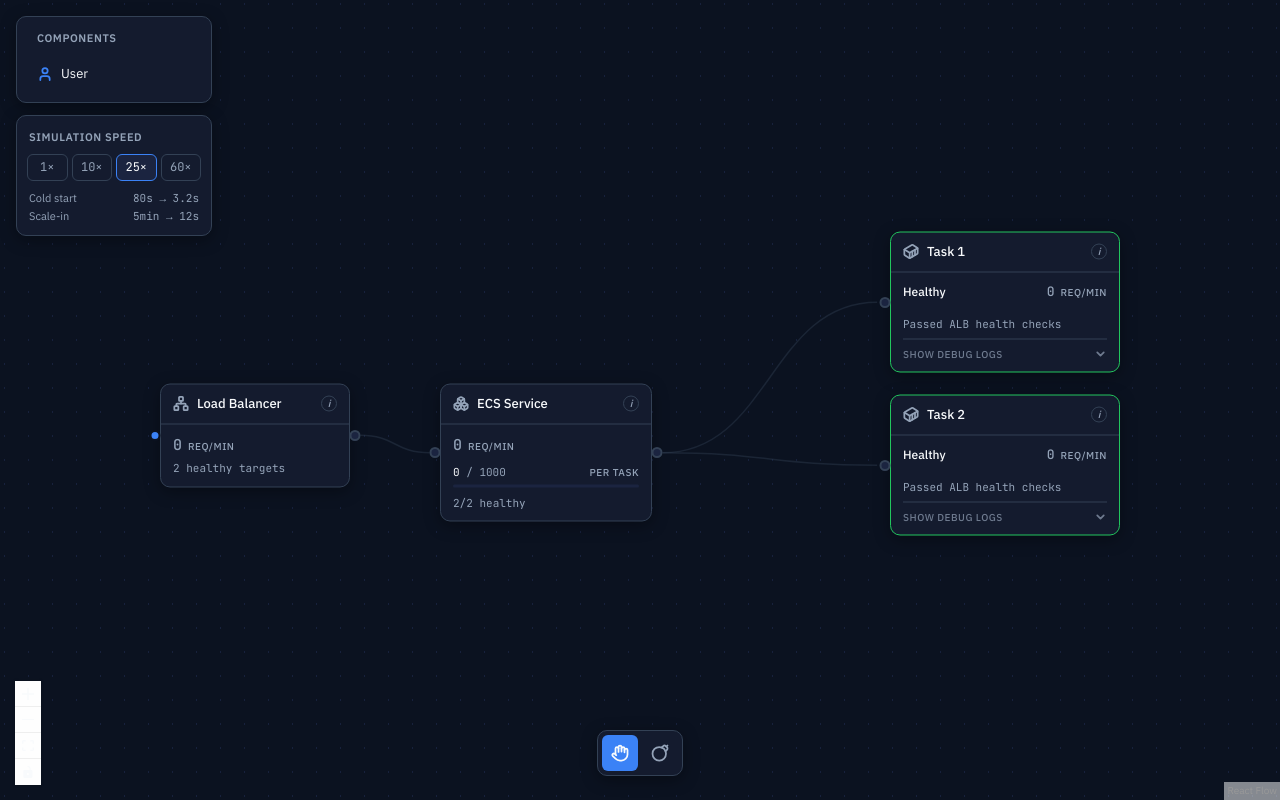
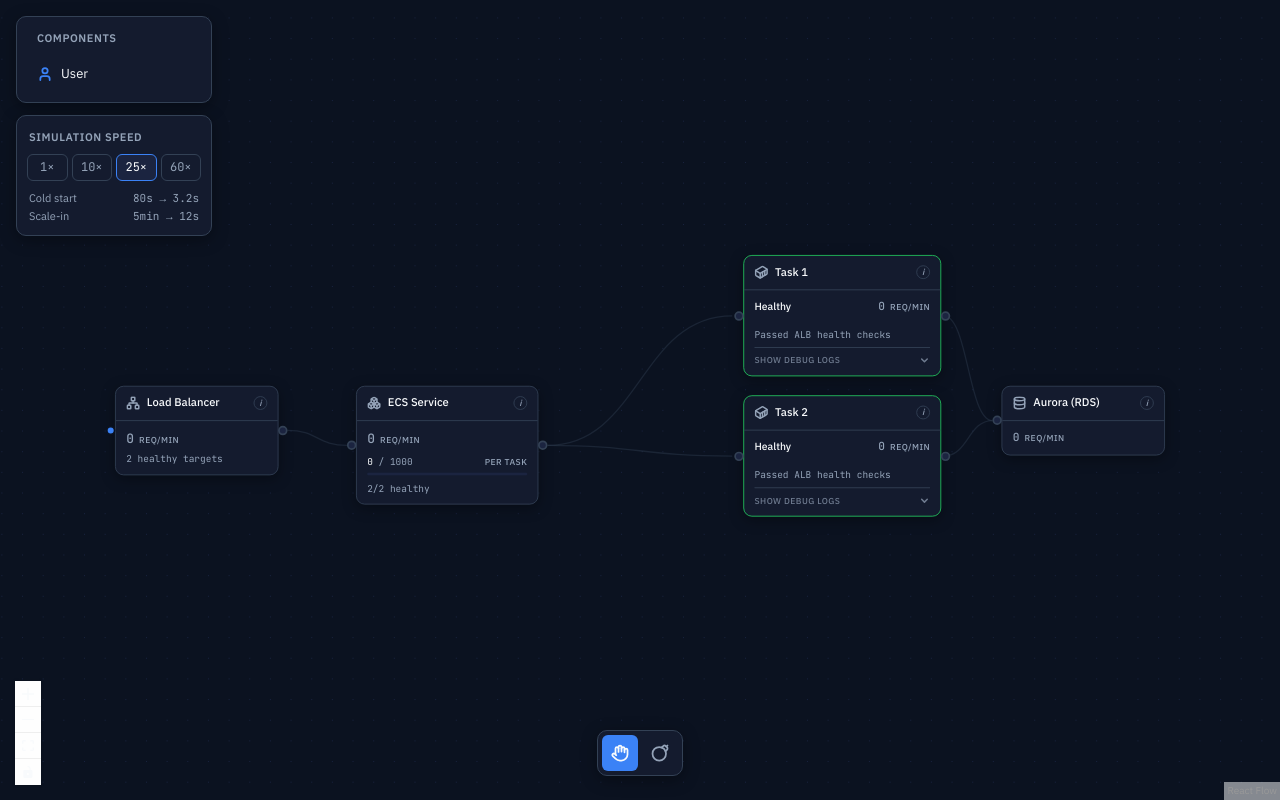
Before and after one commit to OrionTH1/ecs-terraform-infra, a React (Vite) app in the folder simulator/: page / in a window 1280 px wide. Built offline with nearby package versions, Linux system fonts and the light colour scheme.

Commit message:
feat: implement rds nodes

```diff
--- a/simulator/src/canvas/SimulatorCanvas.tsx
+++ b/simulator/src/canvas/SimulatorCanvas.tsx
@@ -3,6 +3,7 @@ import { Background, BackgroundVariant, Controls, ReactFlow, useNodesState, useE
 import { AlbNode } from '../nodes/infra/AlbNode'
 import { EcsServiceNode } from '../nodes/infra/EcsServiceNode'
 import { TaskNode } from '../nodes/infra/TaskNode'
+import { RdsNode } from '../nodes/infra/RdsNode'
 import { UserNode } from '../nodes/interaction/UserNode'
 import { RequestFlowEdge } from '../edges/RequestFlowEdge'
 import { ComponentsPanel } from '../panels/ComponentsPanel'
@@ -19,12 +20,13 @@ import { useToolShortcuts } from '../hooks/useToolShortcuts'
 import { useSettleViewport } from '../hooks/useSettleViewport'
 import { useSimulationStore } from '../store/useSimulationStore'
 import { ALB_NODE_ID, ALB_TO_ECS_EDGE_ID, FIT_VIEW_OPTIONS, initialEdges, initialNodes } from './initial-graph'
-import type { AlbNodeData, EcsServiceNodeData, SimulatorFlowNode } from '../types/node-data'
+import type { AlbNodeData, EcsServiceNodeData, RdsNodeData, SimulatorFlowNode } from '../types/node-data'
 
 const nodeTypes = {
   alb: AlbNode,
   ecsService: EcsServiceNode,
   task: TaskNode,
+  rds: RdsNode,
   user: UserNode,
 }
 
@@ -44,7 +46,7 @@ export function SimulatorCanvas() {
   useSettleViewport(tasks.length)
 
   const { requestsByUserId, requestsByTaskId, totalRequestsAtAlb, healthyTaskCount } = useTrafficRouting({ nodes, edges, tasks })
-  const { taskNodes, taskEdges, healthyTaskEdgeIds } = useTaskGraph({ tasks, requestsByTaskId })
+  const { taskNodes, taskEdges, rdsEdges, healthyTaskEdgeIds } = useTaskGraph({ tasks, requestsByTaskId })
   const { isValidConnection, onConnect } = useCanvasConnections({ nodes, edges, setEdges })
   const { onDragOver, onDrop } = useNodePalette({ onNodesChange })
 
@@ -71,6 +73,11 @@ export function SimulatorCanvas() {
           return { ...node, data }
         }
 
+        if (node.type === 'rds') {
+          const data: RdsNodeData = { ...node.data, requestsPerMinute: totalRequestsAtAlb }
+          return { ...node, data }
+        }
+
         return node
       }),
       ...taskNodes,
@@ -94,8 +101,9 @@ export function SimulatorCanvas() {
         return edge
       }),
       ...taskEdges,
+      ...rdsEdges,
     ],
-    [edges, requestsByUserId, totalRequestsAtAlb, taskEdges],
+    [edges, requestsByUserId, totalRequestsAtAlb, taskEdges, rdsEdges],
   )
 
   return (
--- a/simulator/src/canvas/initial-graph.ts
+++ b/simulator/src/canvas/initial-graph.ts
@@ -4,11 +4,13 @@ import type { RequestFlowEdge } from '../types/edge-data'
 
 export const ALB_NODE_ID = 'alb'
 export const ECS_SERVICE_NODE_ID = 'ecs-service'
+export const RDS_NODE_ID = 'rds'
 export const ALB_TO_ECS_EDGE_ID = 'alb-ecs-service'
 
 const ECS_SERVICE_POSITION = { x: 640, y: 200 }
 
 export const TASK_COLUMN_X = 1090
+export const RDS_NODE_POSITION = { x: TASK_COLUMN_X + 300, y: ECS_SERVICE_POSITION.y }
 export const FIT_VIEW_OPTIONS = { padding: 0.22, maxZoom: 1 }
 
 export const TASK_ROW_GAP = 22
@@ -50,6 +52,20 @@ export const initialNodes: SimulatorFlowNode[] = [
     draggable: false,
     deletable: false,
   },
+  {
+    id: RDS_NODE_ID,
+    type: 'rds',
+    position: RDS_NODE_POSITION,
+    data: {
+      label: 'Aurora (RDS)',
+      tooltip:
+        'Aurora Serverless v2 (Postgres). Configured for 0–1 ACU and auto-pauses after an hour idle — a cost-optimized dev config, not a production capacity plan. Traffic shown here is a simplification: the real API is a health-check canary and does not query the database on every request.',
+      status: 'idle',
+      requestsPerMinute: 0,
+    },
+    draggable: false,
+    deletable: false,
+  },
 ]
 
 export const initialEdges: RequestFlowEdge[] = [
--- a/simulator/src/hooks/useTaskGraph.ts
+++ b/simulator/src/hooks/useTaskGraph.ts
@@ -2,6 +2,7 @@ import { useMemo } from 'react'
 import {
   ECS_SERVICE_NODE_ID,
   FALLBACK_TASK_HEIGHT,
+  RDS_NODE_ID,
   TASK_COLUMN_CENTER_Y,
   TASK_COLUMN_X,
   TASK_ROW_GAP,
@@ -74,10 +75,26 @@ export function useTaskGraph({ tasks, requestsByTaskId }: TaskGraphArgs) {
     [orderedTasks, requestsByTaskId],
   )
 
+  const rdsEdges = useMemo(
+    (): RequestFlowEdge[] =>
+      orderedTasks.map((task) => ({
+        id: `${task.id}-${RDS_NODE_ID}`,
+        type: 'requestFlow',
+        source: task.id,
+        sourceHandle: 'out',
+        target: RDS_NODE_ID,
+        targetHandle: 'in',
+        data: { requestsPerMinute: requestsByTaskId.get(task.id) ?? 0 },
+        deletable: false,
+        reconnectable: false,
+      })),
+    [orderedTasks, requestsByTaskId],
+  )
+
   const healthyTaskEdgeIds = useMemo(
     () => tasks.filter((task) => task.status === 'healthy').map((task) => `${ECS_SERVICE_NODE_ID}-${task.id}`),
     [tasks],
   )
 
-  return { taskNodes, taskEdges, healthyTaskEdgeIds }
+  return { taskNodes, taskEdges, rdsEdges, healthyTaskEdgeIds }
 }
--- a/simulator/src/icons/index.tsx
+++ b/simulator/src/icons/index.tsx
@@ -1,4 +1,4 @@
-import { Bomb, Boxes, ChevronDown, Container, Hand, Network, User, type LucideIcon } from 'lucide-react'
+import { Bomb, Boxes, ChevronDown, Container, Database, Hand, Network, User, type LucideIcon } from 'lucide-react'
 
 const STROKE_WIDTH = 1.75
 
@@ -27,6 +27,10 @@ export function TaskIcon({ className }: IconProps) {
   return <Glyph icon={Container} size={16} className={className} />
 }
 
+export function RdsIcon({ className }: IconProps) {
+  return <Glyph icon={Database} size={16} className={className} />
+}
+
 export function UserIcon({ className }: IconProps) {
   return <Glyph icon={User} size={16} className={className} />
 }
--- /dev/null
+++ b/simulator/src/nodes/infra/RdsNode.tsx
@@ -0,0 +1,16 @@
+import { Handle, Position, type NodeProps } from '@xyflow/react'
+import type { RdsFlowNode } from '../../types/node-data'
+import { NodeCard } from '../shared/NodeCard'
+import { RateReadout } from '../shared/RateReadout'
+import { RdsIcon } from '../../icons'
+
+export function RdsNode({ data }: NodeProps<RdsFlowNode>) {
+  return (
+    <NodeCard variant="infra" icon={<RdsIcon />} title={data.label} tooltip={data.tooltip} status={data.status}>
+      <Handle type="target" position={Position.Left} id="in" isConnectable={false} />
+      <div className="flex w-[164px] flex-col gap-1">
+        <RateReadout value={data.requestsPerMinute} />
+      </div>
+    </NodeCard>
+  )
+}
--- a/simulator/src/nodes/infra/TaskNode.tsx
+++ b/simulator/src/nodes/infra/TaskNode.tsx
@@ -48,6 +48,7 @@ export function TaskNode({ id, data }: NodeProps<TaskFlowNode>) {
       onTargetClick={blast}
     >
       <Handle type="target" position={Position.Left} id="in" isConnectable={false} />
+      <Handle type="source" position={Position.Right} id="out" isConnectable={false} />
       <div className="flex w-[204px] flex-col gap-1.5">
         <div className="flex items-baseline justify-between gap-3">
           <span className="font-sans text-xs font-medium text-fg">{STATUS_LABEL[data.status]}</span>
```
Also changed, not shown: simulator/src/types/node-data.ts (+6 -1 lines).
